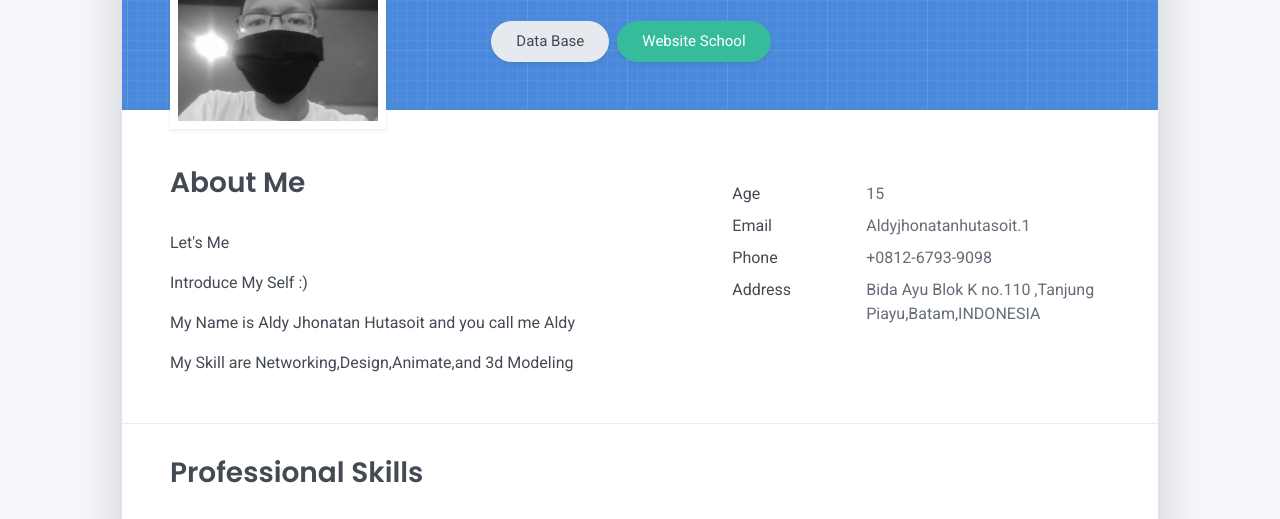
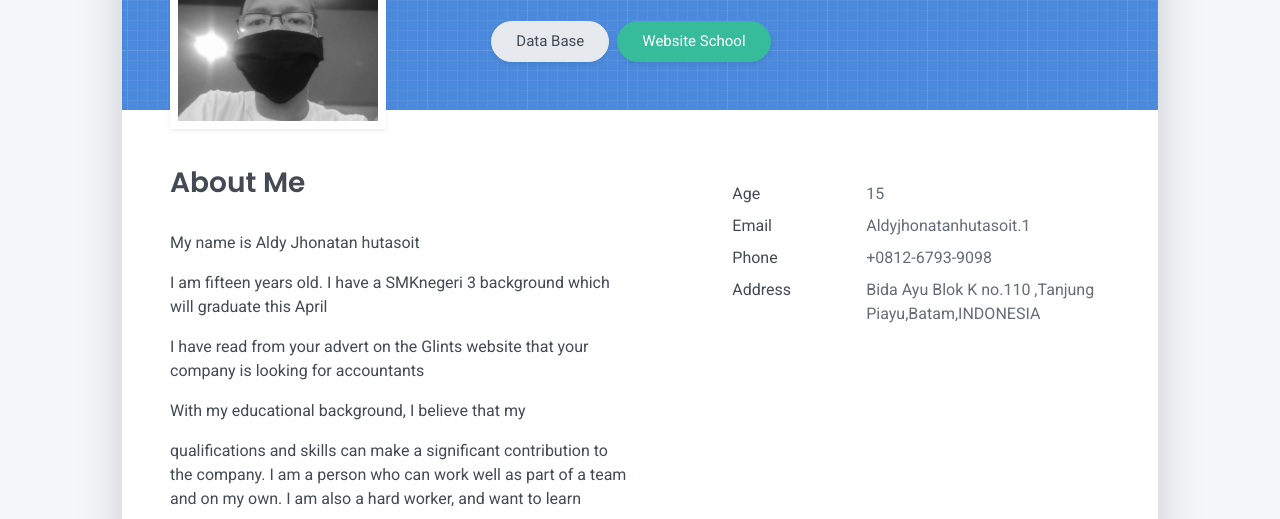
Before and after one commit to ExersicePro/Aldygith.github.io, a plain HTML site: page index.html in a window 1280 px wide. Shown: the part 259-778 px from the top of the page. Drawn offline with Linux system fonts and the light colour scheme.

Commit message:
Update index.html

```diff
--- a/index.html
+++ b/index.html
@@ -68,10 +68,11 @@
     <div class="row">
       <div class="col-md-6">
         <h2 class="h3 mb-3">About Me</h2>
-        <p>Let's Me </p>
-	<p>Introduce My Self :)</p>
-	<p>My Name is Aldy Jhonatan Hutasoit and you call me Aldy </p>
-	<p>My Skill are  Networking,Design,Animate,and 3d Modeling </p>
+        <p>My name is Aldy Jhonatan hutasoit </p>
+	<p>I am fifteen years old. I have a SMKnegeri 3 background which will graduate this April </p>
+	<p>I have read from your advert on the Glints website that your company is looking for accountants </p>
+	<p> With my educational background, I believe that my </p>
+	<p>qualifications and skills can make a significant contribution to the company. I am a person who can work well as part of a team and on my own. I am also a hard worker, and want to learn </p>
       </div>
       <div class="col-md-5 offset-md-1">
         <div class="row mt-2">
@@ -276,9 +277,9 @@
           </div>
         </div>
         <div class="text-small">
-	<div class="mb-1">tidak ada kata untuk terlambat kaka jadi semangat :P </div>
+	  <div class="mb-1">tidak ada kata untuk terlambat kaka jadi semangat :P </div>
   	  <div class="mb-1">masih belajar kakak....maaf jadi rusak :) </div>
-	 <div class="mb-1">Github.io. All rights reserved.</div>
+	 <div class="mb-1">&copy; Github.io. All rights reserved.</div>
         </div>
       </div>
     </footer>
```
